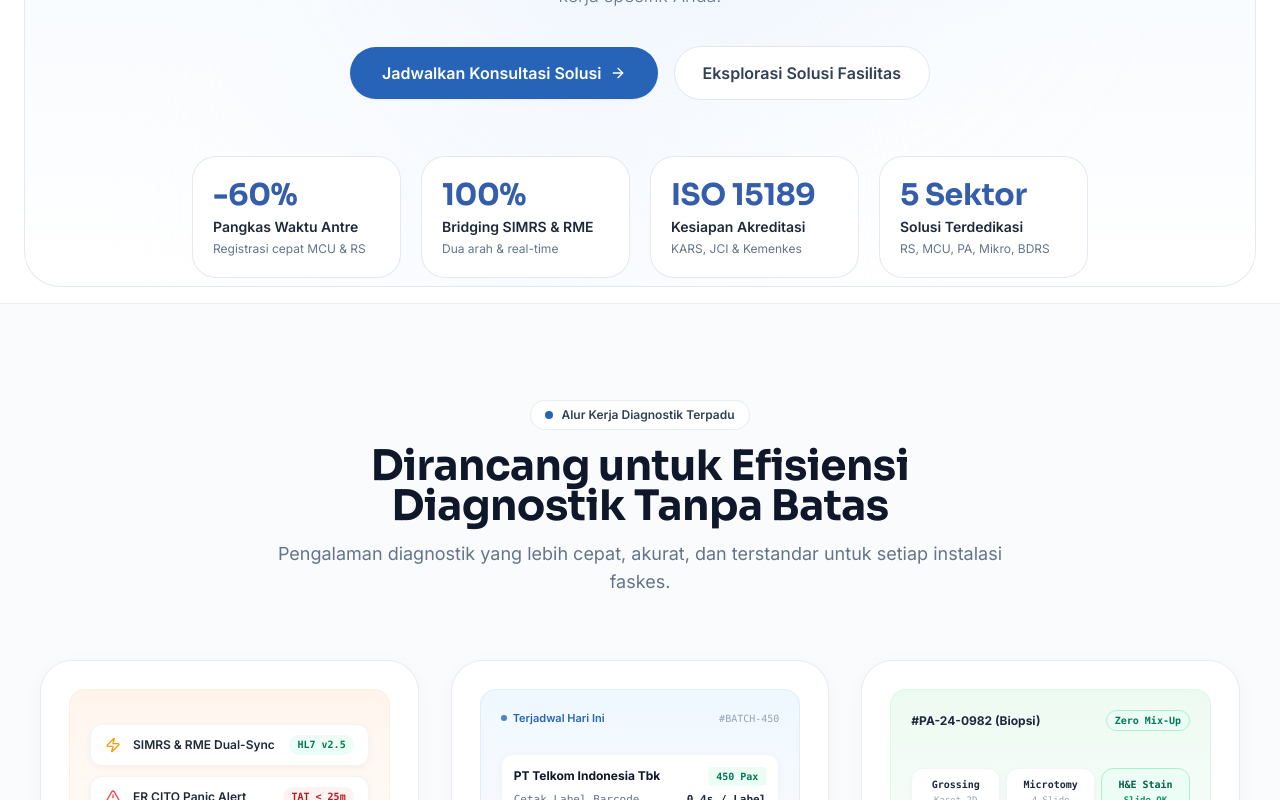
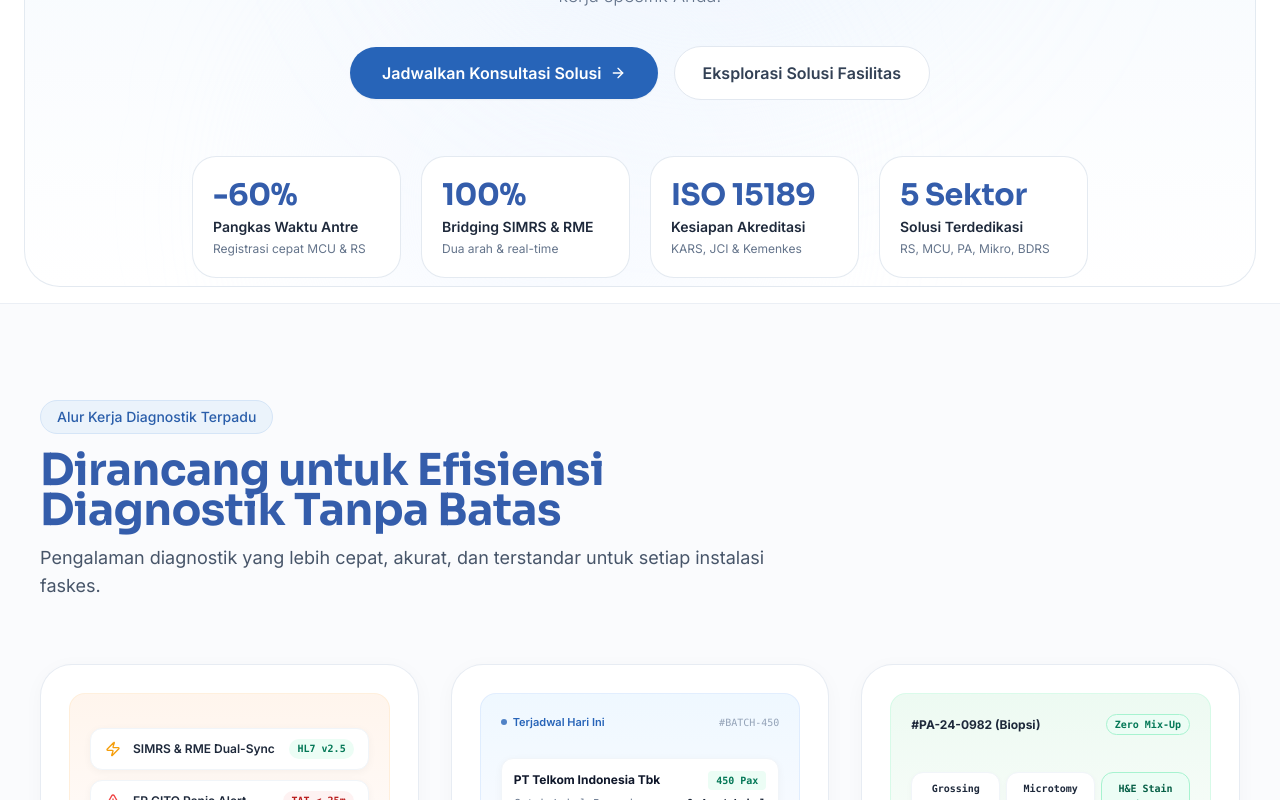
Before and after one commit to TBTBAgency/WebsiteDiagnova, a Next.js app: page /solutions in a window 1280 px wide. Shown: the part 497-1297 px from the top of the page. Built offline with nearby package versions, Linux system fonts and the light colour scheme; no server answers.

Commit message:
style(solutions): align headline to left with blue SectionBadge and brand blue text

```diff
--- a/app/(marketing)/solutions/page.tsx
+++ b/app/(marketing)/solutions/page.tsx
@@ -143,17 +143,20 @@ export default function SolutionsPage() {
       >
         <div className="mx-auto max-w-[1560px] px-4 sm:px-6 lg:px-10 w-full">
           {/* Section Header */}
-          <div className="text-center max-w-3xl mx-auto mb-14 sm:mb-16">
-            <div className="inline-flex items-center gap-2 px-3.5 py-1.5 rounded-full bg-white border border-slate-200/80 shadow-2xs text-xs font-semibold text-slate-700 mb-4">
-              <span className="h-2 w-2 rounded-full bg-[#2764B8]" />
-              <span>{language === "ID" ? "Alur Kerja Diagnostik Terpadu" : "Tailored Diagnostic Architecture"}</span>
+          <div className="max-w-3xl mb-12 sm:mb-16">
+            <div className="mb-4">
+              <SectionBadge variant="blue">
+                {language === "ID" ? "Alur Kerja Diagnostik Terpadu" : "Tailored Diagnostic Architecture"}
+              </SectionBadge>
             </div>
-            <h2 className="font-display text-3xl sm:text-4xl lg:text-[42px] font-bold text-slate-900 tracking-tight leading-[1.18]">
-              {language === "ID"
-                ? "Dirancang untuk Efisiensi Diagnostik Tanpa Batas"
-                : "Designed to Make Clinical Work Effortless"}
+            <h2 className="font-display text-3xl sm:text-4xl lg:text-[40px] xl:text-[44px] font-bold leading-[1.18] tracking-tight text-[#345DAB]">
+              {language === "ID" ? (
+                <>Dirancang untuk Efisiensi Diagnostik Tanpa Batas</>
+              ) : (
+                <>Designed to Make Clinical Work Effortless</>
+              )}
             </h2>
-            <p className="mt-3.5 text-sm sm:text-base lg:text-lg text-slate-500 font-normal leading-relaxed">
+            <p className="mt-3.5 text-sm sm:text-base lg:text-lg leading-relaxed text-slate-600 font-normal">
               {language === "ID"
                 ? "Pengalaman diagnostik yang lebih cepat, akurat, dan terstandar untuk setiap instalasi faskes."
                 : "Experience a smoother, smarter way to orchestrate clinical orders, automate analyzers, and deliver life-critical results."}
```
